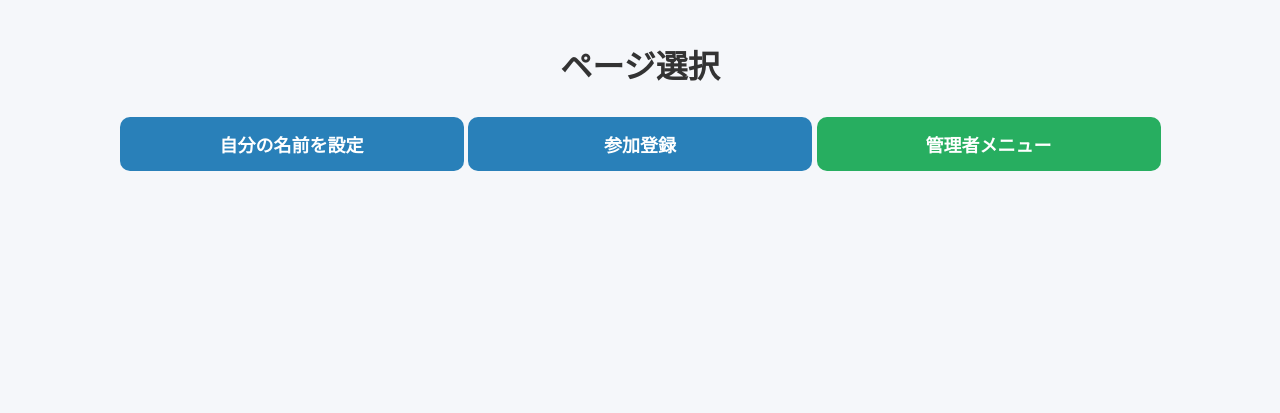
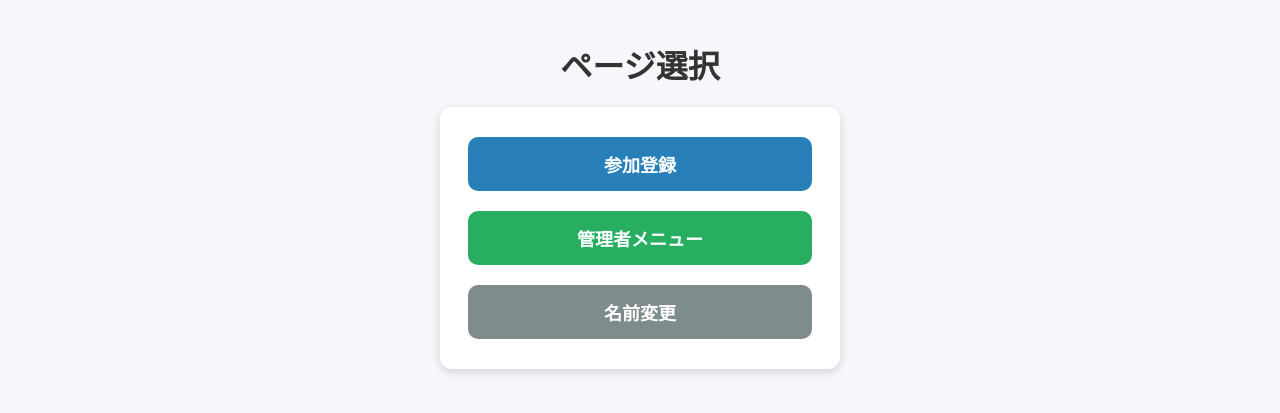
Before and after one commit to matsumurashin0125/event-app7, a Flask app: page / in a window 1280 px wide. Shown: the top 413 px of the page. Run offline with Flask 3, Linux system fonts and the light colour scheme.

Commit message:
Update home.html

```diff
--- a/templates/home.html
+++ b/templates/home.html
@@ -1,6 +1,8 @@
+<!-- templates/home.html -->
 <!DOCTYPE html>
 <html>
 <head>
+    <meta charset="utf-8">
     <title>メニュー</title>
     <meta name="viewport" content="width=device-width, initial-scale=1">
     <link rel="stylesheet" href="/static/style.css">
@@ -9,16 +11,13 @@
 
 <h1>ページ選択</h1>
 
-<div class="menu-container">
+<div class="card-container" style="justify-content:center;">
 
-    <!-- 自分の名前を設定 -->
-    <a class="btn" href="{{ url_for('set_name') }}">自分の名前を設定</a>
-
-    <!-- 参加登録（一般） -->
-    <a class="btn" href="{{ url_for('register') }}">参加登録</a>
-
-    <!-- 管理者メニュー -->
-    <a class="btn admin-btn" href="{{ url_for('admin_menu') }}">管理者メニュー</a>
+    <div class="card" style="max-width:360px; text-align:center;">
+        <a class="btn" href="{{ url_for('register') }}">参加登録</a>
+        <a class="btn admin-btn" href="{{ url_for('admin_menu') }}">管理者メニュー</a>
+        <a class="btn back-btn" href="{{ url_for('set_name') }}">名前変更</a>
+    </div>
 
 </div>
 
```
